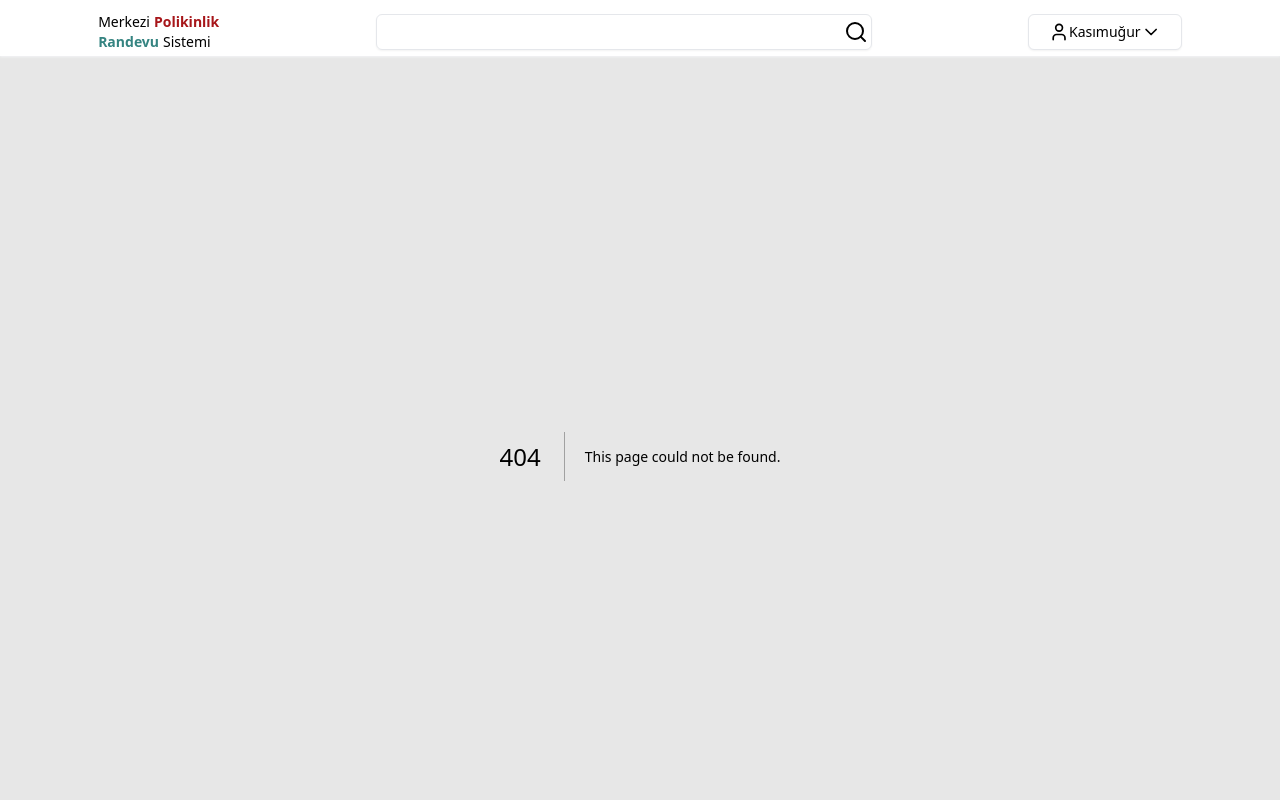
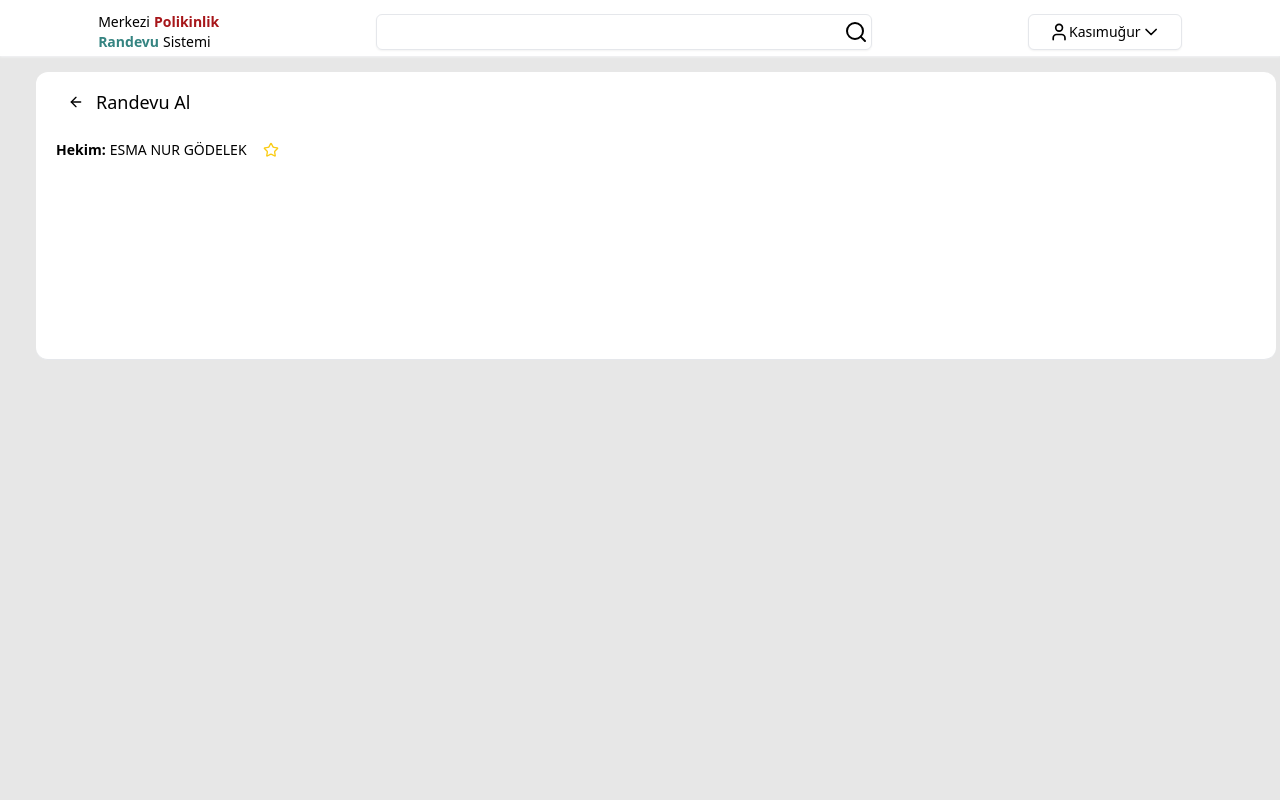
Before and after one commit to kasimugur/polyclinic_appointment_system_App, a Next.js app: page /appointmentTime in a window 1280 px wide. Before the commit this address had no page. Shown: the top 800 px of the page. Built offline with nearby package versions, Linux system fonts and the light colour scheme.

Commit message:
APPOINTMENT FORM WILL BE MADE #19

```diff
--- /dev/null
+++ b/app/(routes)/appointmentTime/page.tsx
@@ -0,0 +1,24 @@
+'use client'
+import { Button } from '@/components/ui/button'
+import { ArrowLeft, Star } from 'lucide-react'
+import { useRouter } from 'next/navigation'
+import React from 'react'
+
+export default function AppointmentTime() {
+  const router = useRouter()
+  return (
+    <div className='py-3  m-4  rounded-xl p-2 min-h-72  bg-white w-full border-b'>
+      <Button onClick={() => router.push('/appointments')} className='font-sans px-6 py-[7] text-lg' variant={'ghost'}><ArrowLeft className='mr-1' size={16} /> Randevu Al</Button>
+    <div className="p-3">
+    <div className="flex  items-center ">
+        <div className="flex gap-1">
+          <label className='text-sm  font-bold '> Hekim: </label>
+          <label className='text-sm  font-sans '> ESMA NUR GÖDELEK </label>
+        </div>
+          <Button variant={'ghost'}><Star className='text-yellow-400'/></Button>
+        </div>
+    </div>
+
+    </div>
+  )
+}
--- a/app/components/Appointment.tsx
+++ b/app/components/Appointment.tsx
@@ -1,14 +1,21 @@
 'use client'
 import React from 'react'
 import { Button } from '@/components/ui/button'
-import { ArrowLeft, BriefcaseMedical, CirclePlus, Hospital, Star, Stethoscope, Tag } from 'lucide-react'
+import { ArrowLeft, BriefcaseMedical, CirclePlus, Hospital, Plus, Star, Stethoscope, Tag } from 'lucide-react'
 import { useRouter } from 'next/navigation'
+import {
+  Tooltip,
+  TooltipContent,
+  TooltipProvider,
+  TooltipTrigger,
+} from "@/components/ui/tooltip"
+
 export default function Appointment() {
   const router = useRouter()
   return (
-    <div className='py-3  m-4  bg-white w-full border-b'>
-        <Button onClick={() => router.push('/appointmentForm')} className='font-sans px-6 py-[7] text-lg' variant={'ghost'}><ArrowLeft className='mr-1' size={16} /> Randevu Listesi</Button>
-      <div className="flex justify-between border px-6 py-3">
+    <div className='py-3  m-4 h- rounded-xl p-2 min-h-72  bg-white w-full border-b'>
+      <Button onClick={() => router.push('/appointmentForm')} className='font-sans px-6 py-[7] text-lg' variant={'ghost'}><ArrowLeft className='mr-1' size={16} /> Randevu Listesi</Button>
+      <div className="flex justify-around border px-6 py-3">
 
         <div className="flex gap-3 items-center ">
           <Button variant={'ghost'}><Star /></Button>
@@ -32,8 +39,18 @@ export default function Appointment() {
           <BriefcaseMedical size={12} />
           <label className='text-sm '>Dentistry (General Dentistry)</label>
         </div>
+
+          <TooltipProvider>
+            <Tooltip>
+              <TooltipTrigger><Button className='bg-[#2DB7F5] hover:bg-[#2db6f5ad] scale-105' onClick={()=> router.push('/appointmentTime')} variant={"secondary"} ><Plus /> </Button></TooltipTrigger>
+              <TooltipContent>
+                <p>Randevu al</p>
+              </TooltipContent>
+            </Tooltip>
+          </TooltipProvider>
+
+
       </div>
-
     </div>
   )
 }
--- /dev/null
+++ b/components/ui/tooltip.tsx
@@ -0,0 +1,32 @@
+"use client"
+
+import * as React from "react"
+import * as TooltipPrimitive from "@radix-ui/react-tooltip"
+
+import { cn } from "@/lib/utils"
+
+const TooltipProvider = TooltipPrimitive.Provider
+
+const Tooltip = TooltipPrimitive.Root
+
+const TooltipTrigger = TooltipPrimitive.Trigger
+
+const TooltipContent = React.forwardRef<
+  React.ElementRef<typeof TooltipPrimitive.Content>,
+  React.ComponentPropsWithoutRef<typeof TooltipPrimitive.Content>
+>(({ className, sideOffset = 4, ...props }, ref) => (
+  <TooltipPrimitive.Portal>
+    <TooltipPrimitive.Content
+      ref={ref}
+      sideOffset={sideOffset}
+      className={cn(
+        "z-50 overflow-hidden rounded-md bg-gray-900 px-3 py-1.5 text-xs text-gray-50 animate-in fade-in-0 zoom-in-95 data-[state=closed]:animate-out data-[state=closed]:fade-out-0 data-[state=closed]:zoom-out-95 data-[side=bottom]:slide-in-from-top-2 data-[side=left]:slide-in-from-right-2 data-[side=right]:slide-in-from-left-2 data-[side=top]:slide-in-from-bottom-2 dark:bg-gray-50 dark:text-gray-900",
+        className
+      )}
+      {...props}
+    />
+  </TooltipPrimitive.Portal>
+))
+TooltipContent.displayName = TooltipPrimitive.Content.displayName
+
+export { Tooltip, TooltipTrigger, TooltipContent, TooltipProvider }
--- a/package.json
+++ b/package.json
@@ -17,6 +17,7 @@
     "@radix-ui/react-select": "^2.1.3",
     "@radix-ui/react-slot": "^1.1.1",
     "@radix-ui/react-tabs": "^1.1.2",
+    "@radix-ui/react-tooltip": "^1.1.6",
     "class-variance-authority": "^0.7.1",
     "clsx": "^2.1.1",
     "date-fns": "^4.1.0",
```
